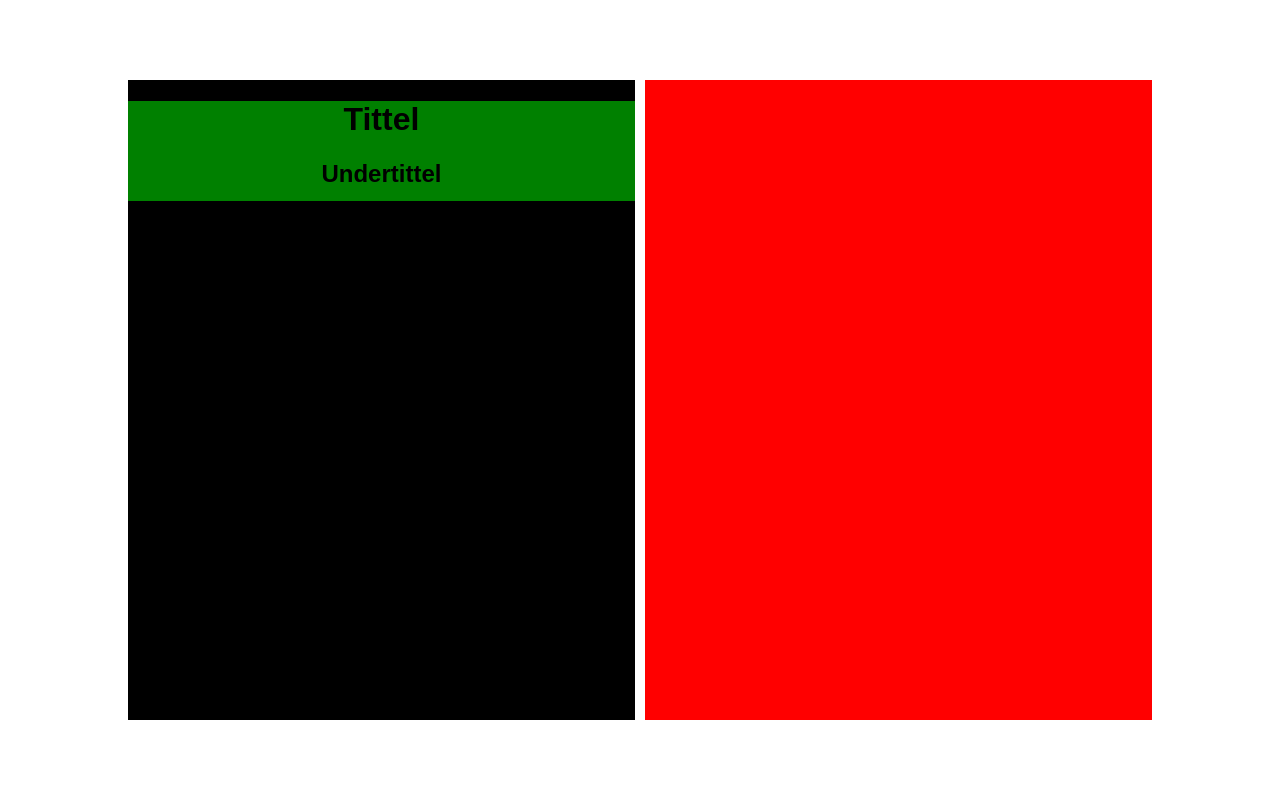
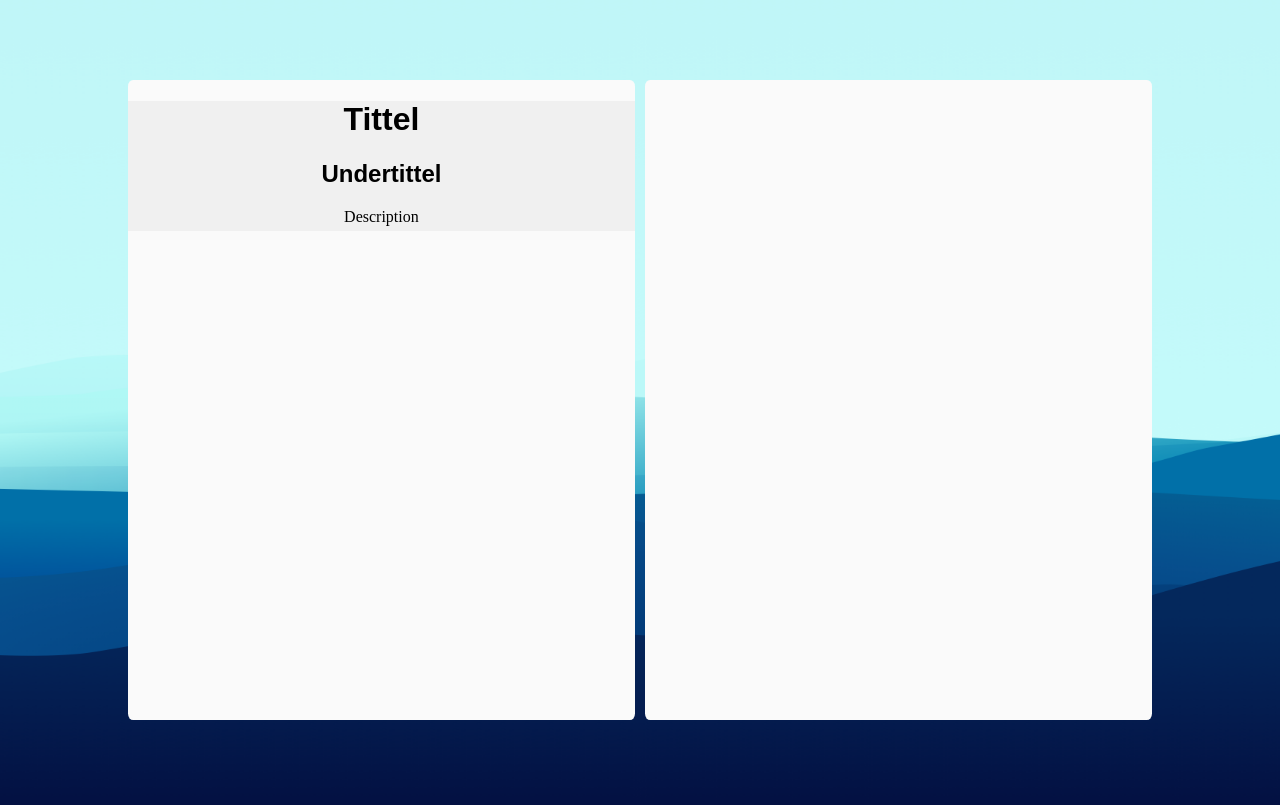
Before and after one commit to MiniMarker/PRO101_Exam, a PHP site: page /test.html in a window 1280 px wide. Before the commit the page ends 720 px from the top, so only its background shows below. Run offline with PHP 8.4, Linux system fonts and the light colour scheme.

Commit message:
Sjokolade

```diff
--- a/test.css
+++ b/test.css
@@ -1,12 +1,11 @@
 body {
     margin: 0;
+    background-image: url(img/background.png);
+    background-repeat: no-repeat;
+    background-size: cover;
+    height: 90.6vh;
 }
 
-#background {
-    width: 100%;
-    height: 100%;
-    position: absolute;
-}
 #outer-box {
     width: 80%;
     height: 80vh;
@@ -18,17 +17,19 @@ body {
 }
 
 #left-inner-box {
-    background-color: black;
+    background-color: rgb(250,250,250);
+     border-radius: 1%;
 }
 
 #right-inner-box {
-    background-color: red;
+    background-color: rgb(250,250,250);
+    border-radius: 1%;
 }
 
 #card {
-    background-color: green;
+    background-color: rgb(240,240,240);
     width: 100%;
-    height: 100px;
+    height: 130px;
     margin-bottom: 20px;
 
 }
@@ -42,3 +43,8 @@ body {
     text-align: center;
     font-family: sans-serif;
 }
+
+
+.card-description {
+    text-align: center;
+}
```
